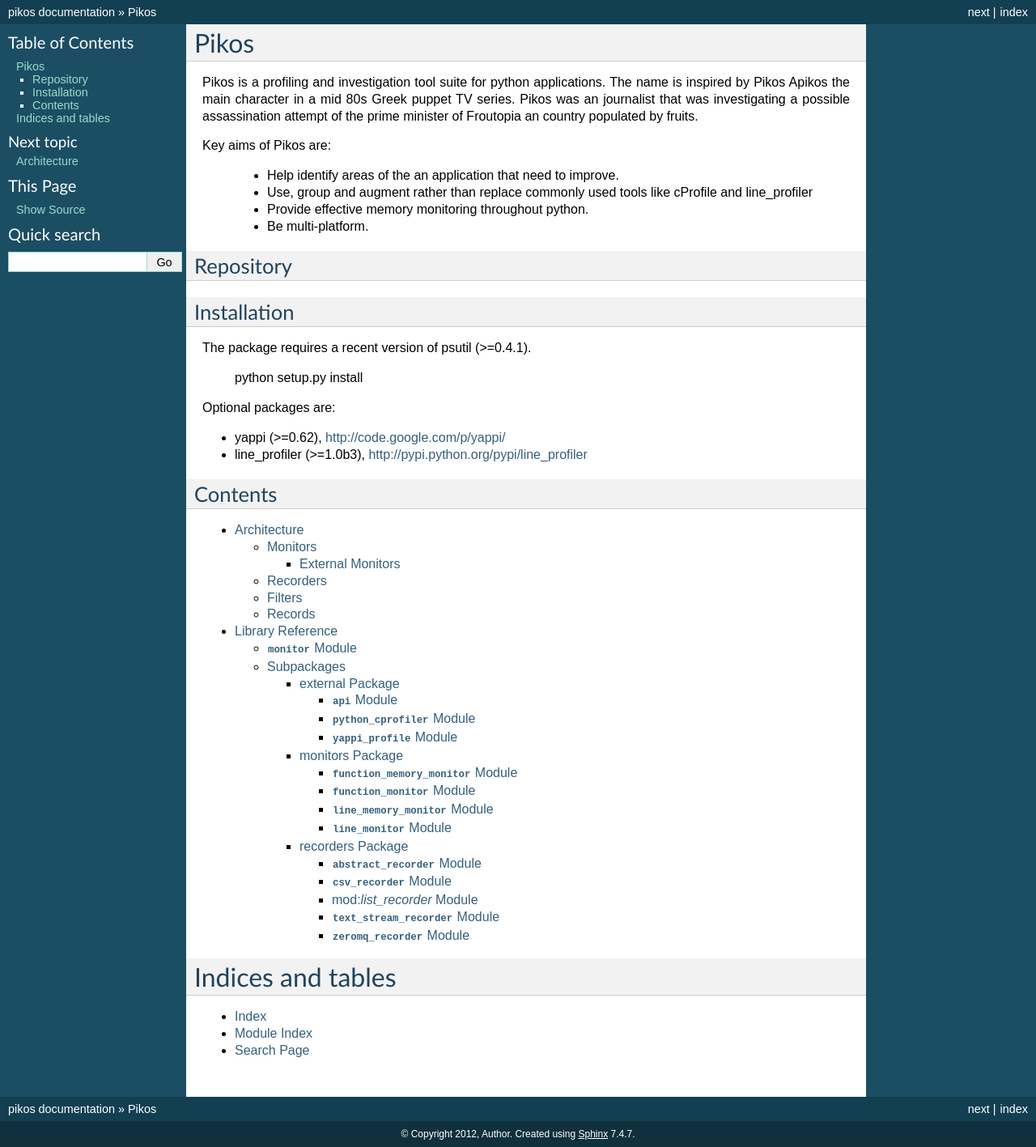
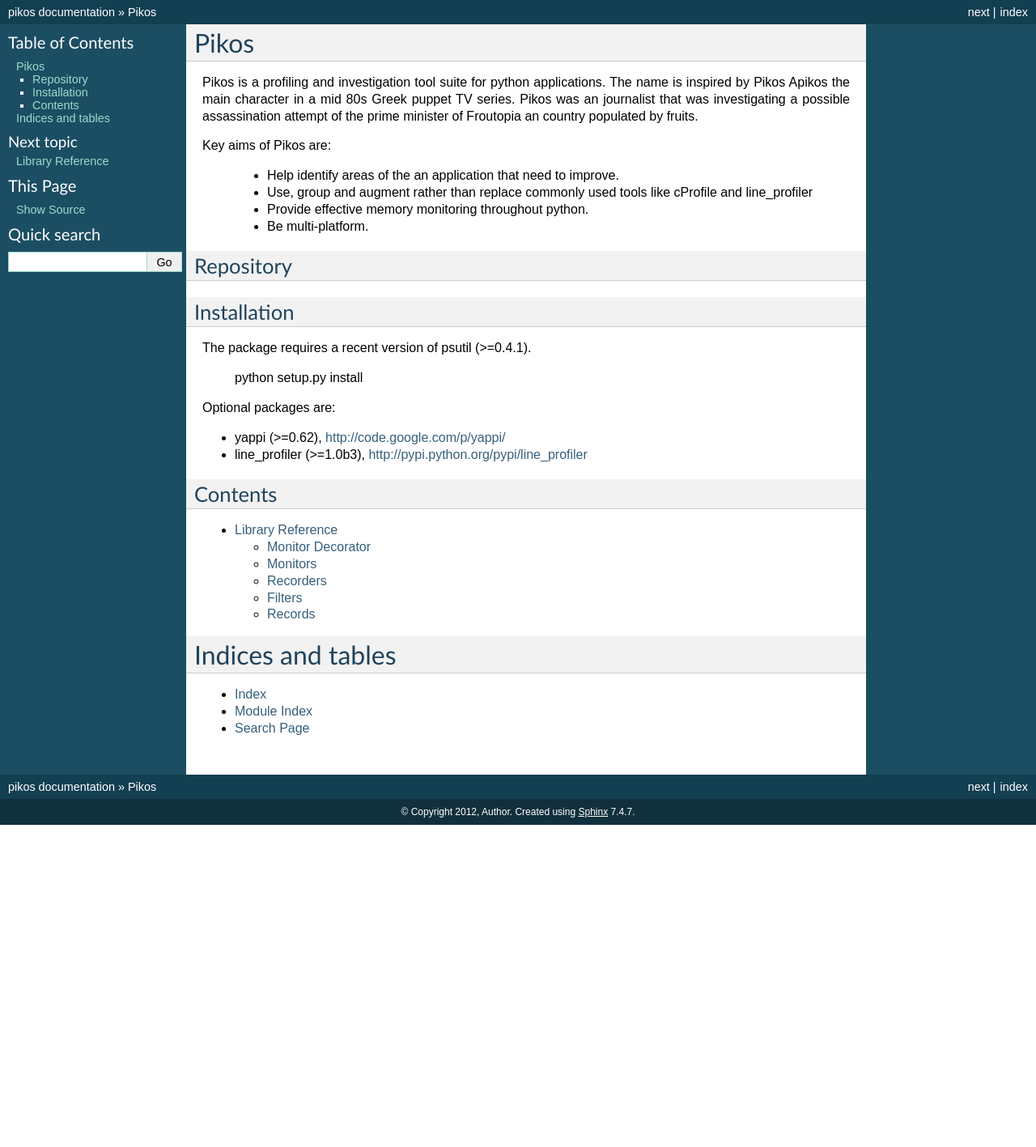
Before and after one commit to sjagoe/pikos, a Sphinx documentation site: the page built from docs/index.rst, in a window 1280 px wide. Shown: the whole page at 81% size. Built offline with Sphinx 7.4.7, drawn with Linux system fonts in a browser that asks for light colours; after the commit the page ends 1019 px from its top, so only the background shows below that.

Commit message:
Update documentation and rework the structure.

```diff
--- a/README.txt
+++ b/README.txt
@@ -2,7 +2,7 @@
 =====
 
 Pikos is a profiling and investigation tool suite for python
-applications.  The name is inspired by Pikos Apikos the main character
+applications. The name is inspired by Pikos Apikos the main character
 in a mid 80s Greek puppet TV series. Pikos was an journalist that was
 investigating a possible assassination attempt of the prime minister
 of Froutopia an country populated by fruits.
--- a/docs/index.rst
+++ b/docs/index.rst
@@ -6,10 +6,9 @@
 --------
 
 .. toctree::
-   :maxdepth: 4
+   :maxdepth: 2
 
-   architecture
-   pikos
+   reference
 
 Indices and tables
 ==================
--- a/docs/pikos.external.rst
+++ /dev/null
@@ -1,26 +0,0 @@
-external Package
-================
-
-:mod:`api` Module
------------------
-
-.. automodule:: pikos.external.api
-    :members:
-    :undoc-members:
-    :show-inheritance:
-
-:mod:`python_cprofiler` Module
-------------------------------
-
-.. automodule:: pikos.external.python_cprofiler
-    :members:
-    :undoc-members:
-    :show-inheritance:
-
-:mod:`yappi_profile` Module
----------------------------
-
-.. automodule:: pikos.external.yappi_profile
-    :members:
-    :undoc-members:
-    :show-inheritance:
--- a/docs/pikos.monitors.rst
+++ /dev/null
@@ -1,34 +0,0 @@
-monitors Package
-================
-
-:mod:`function_memory_monitor` Module
--------------------------------------
-
-.. automodule:: pikos.monitors.function_memory_monitor
-    :members:
-    :undoc-members:
-    :show-inheritance:
-
-:mod:`function_monitor` Module
-------------------------------
-
-.. automodule:: pikos.monitors.function_monitor
-    :members:
-    :undoc-members:
-    :show-inheritance:
-
-:mod:`line_memory_monitor` Module
----------------------------------
-
-.. automodule:: pikos.monitors.line_memory_monitor
-    :members:
-    :undoc-members:
-    :show-inheritance:
-
-:mod:`line_monitor` Module
---------------------------
-
-.. automodule:: pikos.monitors.line_monitor
-    :members:
-    :undoc-members:
-    :show-inheritance:
--- a/docs/pikos.recorders.rst
+++ /dev/null
@@ -1,42 +0,0 @@
-recorders Package
-=================
-
-:mod:`abstract_recorder` Module
--------------------------------
-
-.. automodule:: pikos.recorders.abstract_recorder
-    :members:
-    :undoc-members:
-    :show-inheritance:
-
-:mod:`csv_recorder` Module
---------------------------
-
-.. automodule:: pikos.recorders.csv_recorder
-    :members:
-    :undoc-members:
-    :show-inheritance:
-
-mod:`list_recorder` Module
----------------------------
-
-.. automodule:: pikos.recorders.list_recorder
-    :members:
-    :undoc-members:
-    :show-inheritance:
-
-:mod:`text_stream_recorder` Module
-----------------------------------
-
-.. automodule:: pikos.recorders.text_stream_recorder
-    :members:
-    :undoc-members:
-    :show-inheritance:
-
-:mod:`zeromq_recorder` Module
------------------------------
-
-.. automodule:: pikos.recorders.zeromq_recorder
-    :members:
-    :undoc-members:
-    :show-inheritance:
--- a/docs/pikos.rst
+++ /dev/null
@@ -1,20 +0,0 @@
-Library Reference
-=================
-
-
-:mod:`monitor` Module
----------------------
-
-.. automodule:: pikos.monitor
-    :members:
-    :undoc-members:
-    :show-inheritance:
-
-Subpackages
------------
-
-.. toctree::
-
-    pikos.external
-    pikos.monitors
-    pikos.recorders
--- a/docs/architecture.rst
+++ b/docs/reference.rst
@@ -1,5 +1,5 @@
-Architecture
-============
+Library Reference
+=================
 
 Pikos is designed in layers.  At the top layer we find the
 :class:`~pikos.monitor.Monitor` a decorator that acts as an the entry
@@ -8,6 +8,16 @@
 responsible to collect information (e.g. memory) during the execution
 of the decorated function. The retrieved information is recorded
 through the :ref:`recorders` and controlled with the :ref:`filters`.
+
+Monitor Decorator
+-----------------
+
+.. autoclass:: pikos.monitor.Monitor
+
+    .. automethod:: pikos.monitor.Monitor.__init__
+
+    .. automethod:: pikos.monitor.Monitor.__call__
+
 
 Monitors
 --------
```
Also changed, not shown: docs/external.rst (added, +13 -0 lines), docs/monitors.rst (added, +61 -0 lines), docs/recorders.rst (added, +33 -0 lines).
